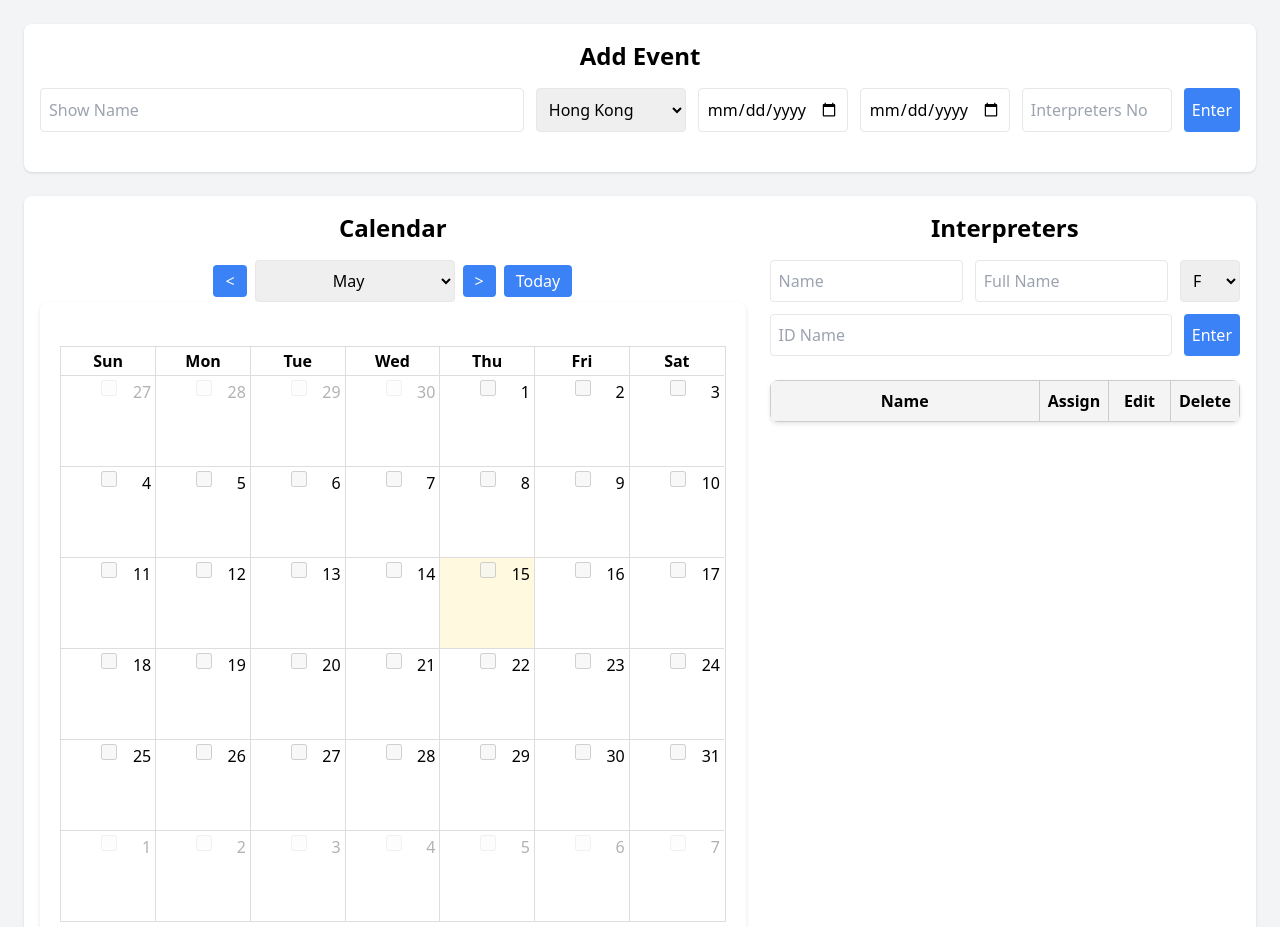
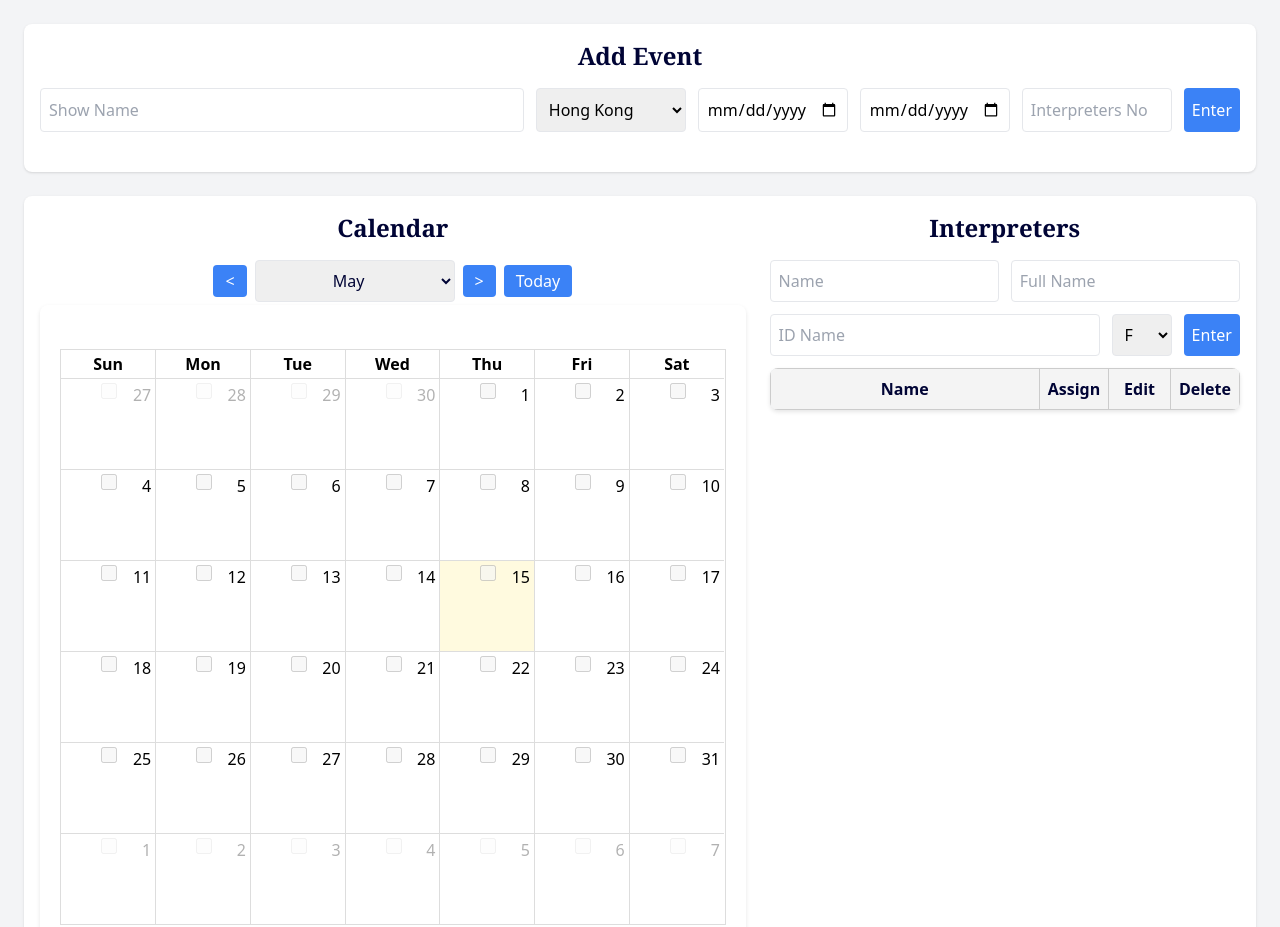
Before and after one commit to oliviakht/work-calendar, a plain HTML site: page index.html in a window 1280 px wide. Shown: the top 927 px of the page. Drawn offline with nearby package versions, Linux system fonts and the light colour scheme; no server answers.

Commit message:
font and layout change

```diff
--- a/index.html
+++ b/index.html
@@ -58,14 +58,16 @@
             <!-- Interpreters (Right, 40%) -->
             <div class="flex-[0.4]">
                 <h2 class="text-2xl font-bold mb-4 text-center">Interpreters</h2>
-                <div class="flex flex-wrap gap-3 mb-6">
+                <div class="flex flex-wrap gap-3 mb-3">
                     <input id="intName" type="text" placeholder="Name" class="p-2 border rounded flex-1 min-w-[150px]">
                     <input id="intFullName" type="text" placeholder="Full Name" class="p-2 border rounded flex-1 min-w-[80px]">
+                </div>
+                <div class="flex flex-wrap gap-3 mb-3">
+                    <input id="intIdName" type="text" placeholder="ID Name" class="p-2 border rounded w-[330px]">
                     <select id="intGender" class="p-2 border rounded w-[60px]">
                         <option value="M">M</option>
                         <option value="F" selected>F</option>
                     </select>
-                    <input id="intIdName" type="text" placeholder="ID Name" class="p-2 border rounded flex-1 min-w-[150px]">
                     <button id="intEnterBtn" class="bg-blue-500 text-white p-2 rounded hover:bg-blue-600">Enter</button>
                 </div>
                 <div id="interpreterTable" class="overflow-x-auto">
--- a/script.js
+++ b/script.js
@@ -243,24 +243,28 @@ document.addEventListener('DOMContentLoaded', function () {
         const month = parseInt(this.value);
         const currentDate = calendar.getDate();
         calendar.gotoDate(new Date(currentDate.getFullYear(), month, 1));
+        refreshCalendarHighlights();
         calendar.render();
     });
 
     elements.prevMonth.addEventListener('click', function () {
         calendar.prev();
         updateMonthSelector();
+        refreshCalendarHighlights();
         calendar.render();
     });
 
     elements.nextMonth.addEventListener('click', function () {
         calendar.next();
         updateMonthSelector();
+        refreshCalendarHighlights();
         calendar.render();
     });
 
     elements.todayBtn.addEventListener('click', function () {
         calendar.today();
         updateMonthSelector();
+        refreshCalendarHighlights();
         calendar.render();
     });
 
--- a/style.css
+++ b/style.css
@@ -1,3 +1,12 @@
+/* Example @font-face for Rexton (uncomment and adjust path if you have the font file) */
+/* @font-face {
+    font-family: 'Rexton';
+    src: url('path-to-rexton-font.woff2') format('woff2'),
+         url('path-to-rexton-font.woff') format('woff');
+    font-weight: normal;
+    font-style: normal;
+} */
+
 #calendar {
     background-color: white;
     padding: 20px;
@@ -9,6 +18,7 @@
     max-height: 80vh;
     display: flex;
     flex-direction: column;
+    margin-top: 3px; /* Set to exactly 3px to minimize gap */
 }
 
 .fc-daygrid {
@@ -193,6 +203,7 @@
     padding: 8px;
     border: 1px solid #ccc;
     text-align: center;
+    color: #000435;
 }
 
 #interpreterTable th {
@@ -217,6 +228,7 @@
 #interpreterTable tbody tr {
     cursor: pointer;
     background-color: #FFFFFF;
+    color: #000435;
 }
 
 #interpreterTable tbody tr:hover {
@@ -225,6 +237,7 @@
 
 #interpreterTable tbody tr.interpreter-assigned {
     background-color: #FFDAB9;
+    color: #000435;
 }
 
 .assign-btn, .edit-int, .delete-int, .assign-mode-btn, .drag-handle {
@@ -233,6 +246,7 @@
     border-radius: 4px;
     cursor: pointer;
     font-size: 0.9em;
+    color: #000435;
 }
 
 .assign-btn {
@@ -290,6 +304,7 @@
     border-radius: 12px;
     display: inline-block;
     cursor: pointer;
+    color: #000435;
 }
 
 .assigned-chip:hover {
@@ -303,10 +318,21 @@
     margin-bottom: 8px;
     text-align: center;
     font-weight: bold;
+    color: #000435;
 }
 
 #monthSelector {
     text-align: center;
+    color: #000435;
+}
+
+h2 {
+    font-family: 'Rexton', Georgia, 'Times New Roman', serif;
+    font-size: 1.8rem; /* 90% of original 2xl (24px) */
+    font-weight: bold;
+    margin-bottom: 1rem;
+    text-align: center;
+    color: #000435;
 }
 
 #selectedEvents {
```
